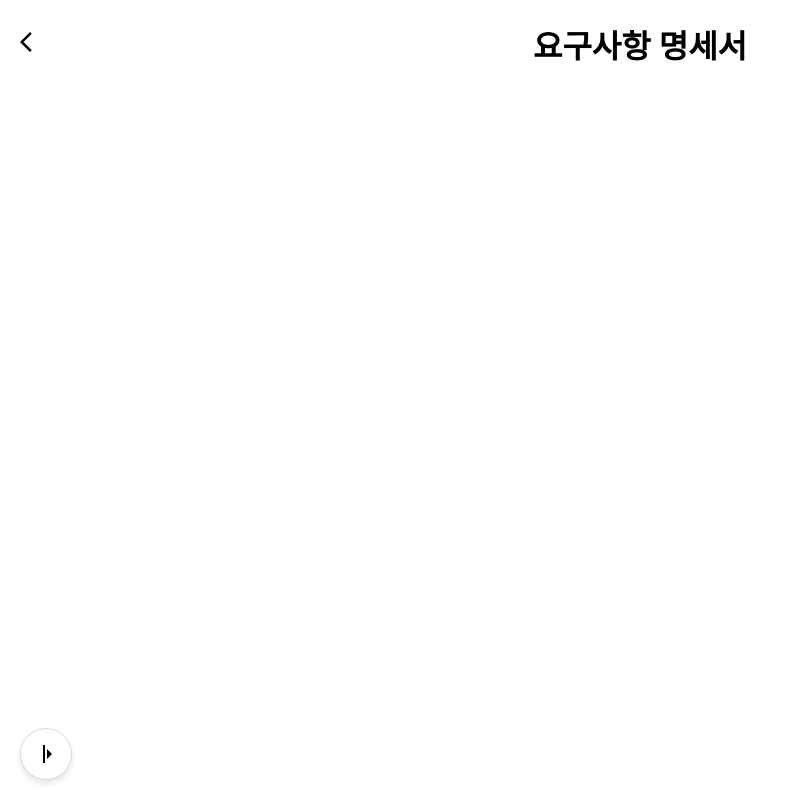
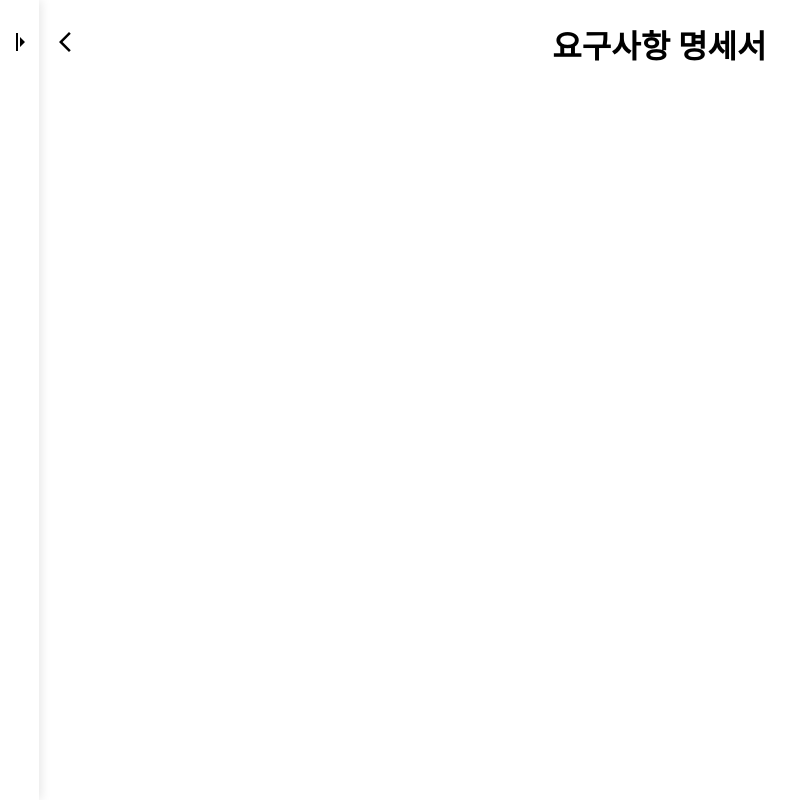
Before and after one commit to PJA-ProJect-Assistant/pja_frontend, a React (Vite) app in the folder pja/: page /ws/1/step/1 in a window 1280 px wide. Both pictures are taken after a click on the icon 171 px from the left and 39 px from the top of the page. Shown: the whole page, without its empty margins (0-811 px from the left). Built offline with nearby package versions, Linux system fonts and the light colour scheme.

Commit message:
feat : sidebar 접고 뜨는 형식 바꿈

```diff
--- a/pja/src/components/sidebar/WsSidebar.tsx
+++ b/pja/src/components/sidebar/WsSidebar.tsx
@@ -9,9 +9,9 @@ export default function WsSidebar({ onClose }: IsClose) {
   return (
     <motion.div
       className="wssidebar-container"
-      initial={{ x: "-100%", opacity: 0 }}
+      initial={{ x: "-80%", opacity: 0 }}
       animate={{ x: "0%", opacity: 1 }}
-      exit={{ x: "-100%", opacity: 0 }}
+      exit={{ x: "-80%", opacity: 0 }}
       transition={{ type: "tween", duration: 0.3 }}
     >
       <WSSidebarHeader onClose={onClose} />
--- a/pja/src/pages/workspacepage/developmentpage/DevelopmentPage.css
+++ b/pja/src/pages/workspacepage/developmentpage/DevelopmentPage.css
@@ -24,7 +24,7 @@
   align-items: center;
   justify-content: center;
   border-radius: 10px 10px 0 0;
-  width: 100px;
+  min-width: 100px;
   height: 50px;
   background-color: #d9d9d6;
   cursor: pointer;
--- /dev/null
+++ b/pja/src/pages/workspacepage/developmentpage/listpage/FilterTable.tsx
@@ -0,0 +1,5 @@
+import "./ListTable.css"
+
+export default function FilterTable() {
+
+}
--- a/pja/src/pages/workspacepage/developmentpage/postpage/ActionPostPage.css
+++ b/pja/src/pages/workspacepage/developmentpage/postpage/ActionPostPage.css
@@ -8,20 +8,17 @@
   overflow: hidden;
 }
 
+.post-sidebar-closed {
+  display: flex;
+  justify-content: center;
+  width: 40px;
+  height: 100%;
+  box-shadow: 2px 0 10px rgba(0, 0, 0, 0.1);
+}
+
 .post-sidebar-icon {
-  display: flex;
-  position: absolute;
-  align-items: center;
-  justify-content: center;
-  border: 1px solid #d9d9d6;
-  background-color: white;
-  bottom: 20px;
-  left: 20px;
-  border-radius: 50%;
-  width: 50px !important;
-  height: 50px;
-  box-shadow: 0 4px 6px rgba(0, 0, 0, 0.1);
-  flex-shrink: 0;
+  background-color: transparent;
+  margin-top: 30px;
   cursor: pointer;
 }
 
@@ -34,6 +31,7 @@
   padding: 0 20px;
   overflow: auto;
 }
+
 .actionpost-container h2 {
   text-align: center;
   margin: 0;
--- a/pja/src/pages/workspacepage/developmentpage/postpage/ActionPostPage.tsx
+++ b/pja/src/pages/workspacepage/developmentpage/postpage/ActionPostPage.tsx
@@ -35,6 +35,7 @@ export default function ActionPostPage() {
         )}
       </AnimatePresence>
       {!sidebarOpen && showIcon && (
+        <div className="post-sidebar-closed">
           <div className="post-sidebar-icon" onClick={() => setSidebarOpen(true)}>
             <svg
               xmlns="http://www.w3.org/2000/svg"
@@ -46,6 +47,7 @@ export default function ActionPostPage() {
               <path d="M360-120v-720h80v720h-80Zm160-160v-400l200 200-200 200Z" />
             </svg>
           </div>
+        </div>
       )}
       <div className="actionpost-container">
         <PostHeader />
--- a/pja/src/pages/workspacepage/mainworkspacepage/MainWSPage.css
+++ b/pja/src/pages/workspacepage/mainworkspacepage/MainWSPage.css
@@ -8,20 +8,17 @@
   overflow: hidden;
 }
 
+.sidebar-closed {
+  display: flex;
+  justify-content: center;
+  width: 40px;
+  height: 100%;
+  box-shadow: 2px 0 10px rgba(0, 0, 0, 0.1);
+}
+
 .sidebar-icon {
-  display: flex;
-  position: absolute;
-  align-items: center;
-  justify-content: center;
-  border: 1px solid #d9d9d6;
-  background-color: white;
-  bottom: 20px;
-  left: 20px;
-  border-radius: 50%;
-  width: 50px !important;
-  height: 50px;
-  box-shadow: 0 4px 6px rgba(0, 0, 0, 0.1);
-  flex-shrink: 0;
+  background-color: transparent;
+  margin-top: 30px;
   cursor: pointer;
 }
 
@@ -29,7 +26,6 @@
   width: 100%;
   height: 100%;
   max-width: 100%;
-  min-height: 60%;
   box-sizing: border-box;
   padding: 0 20px;
   overflow: auto;
--- a/pja/src/pages/workspacepage/mainworkspacepage/MainWSPage.tsx
+++ b/pja/src/pages/workspacepage/mainworkspacepage/MainWSPage.tsx
@@ -46,6 +46,7 @@ export default function MainWSPage() {
         )}
       </AnimatePresence>
       {!sidebarOpen && showIcon && (
+        <div className="sidebar-closed">
           <div className="sidebar-icon" onClick={() => setSidebarOpen(true)}>
             <svg
               xmlns="http://www.w3.org/2000/svg"
@@ -56,6 +57,7 @@ export default function MainWSPage() {
             >
               <path d="M360-120v-720h80v720h-80Zm160-160v-400l200 200-200 200Z" />
             </svg>
+          </div>
         </div>
       )}
       <div className="wscontent-container">
```
Lines whose indentation alone changed are shown as unchanged.
